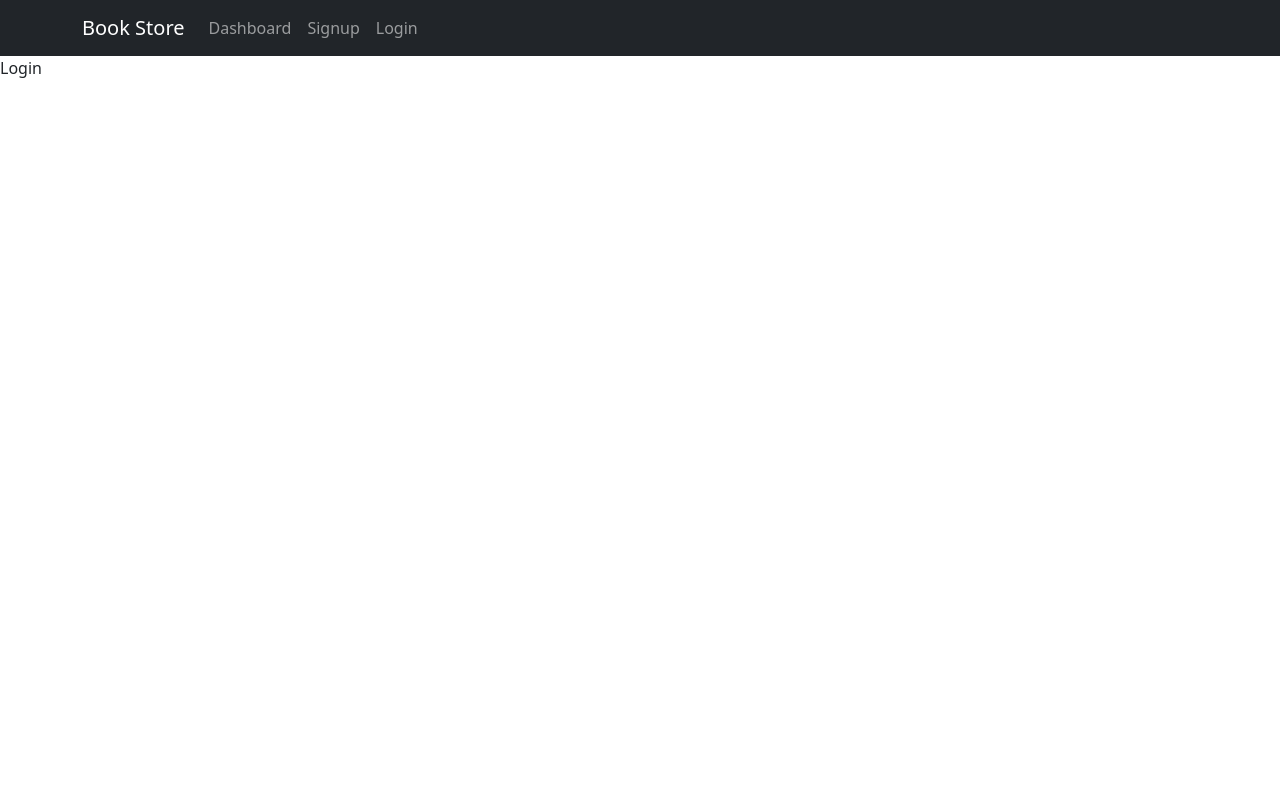
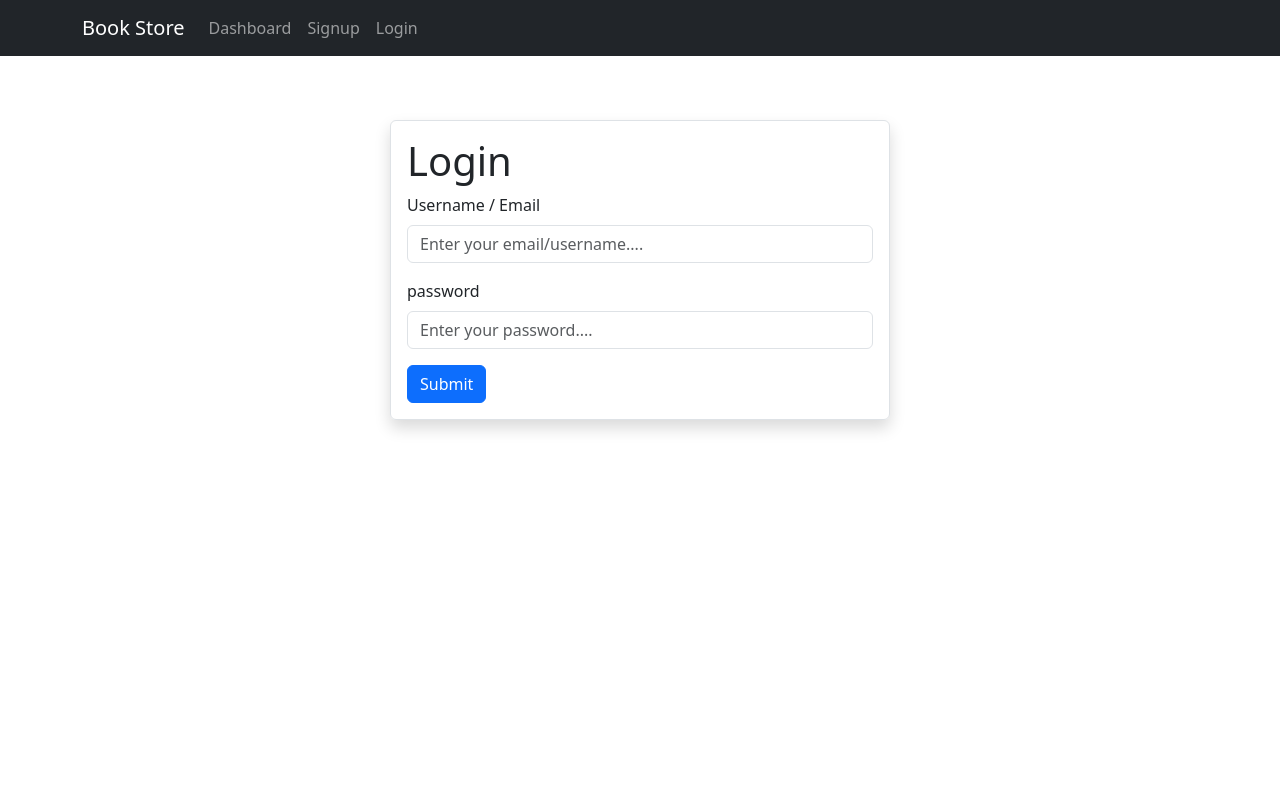
Before and after one commit to Rosydhakal5/librarymanagement, a React (Vite) app: page /login in a window 1280 px wide. Shown: the top 800 px of the page. Built offline with nearby package versions, Linux system fonts and the light colour scheme.

Commit message:
UI and Inputs features for Login

```diff
--- a/src/pages/auth/Login.jsx
+++ b/src/pages/auth/Login.jsx
@@ -1,15 +1,34 @@
 import React from 'react'
+import Button from 'react-bootstrap/Button';
+import Form from 'react-bootstrap/Form';
+import "bootstrap/dist/css/bootstrap.min.css";
 import Footer from '../../component/layout/Footer'
 import Header from '../../component/layout/Header'
+import CustomInput from '../../component/customInput/customInput';
 import Baselayout from '../../component/Baselayout'
+
+const inputs = [
+  {name: "fname", label: "Username / Email", placeholder: "Enter your email/username.... ", type: "email", required: true },
+  {name: "password", label: "password", placeholder: "Enter your password.... ", type: "password", required: true }
+
+]
 
 const Login = () => {
   return (
     <>
     <Baselayout>
-        Login
+    <div className = "p-3 border shadow rounded admin-form">
+    <h1> Login </h1>
+    <Form>
+      {inputs.map(input => (
+          <CustomInput key= {input.name} label = {input.label} placeholder ={input.placeholder} {...input}/>
+      ))}
+      <Button variant="primary" type="submit">
+          Submit
+      </Button>
+      </Form>
+      </div>
     </Baselayout>
-
     </>
   )
 }
```
